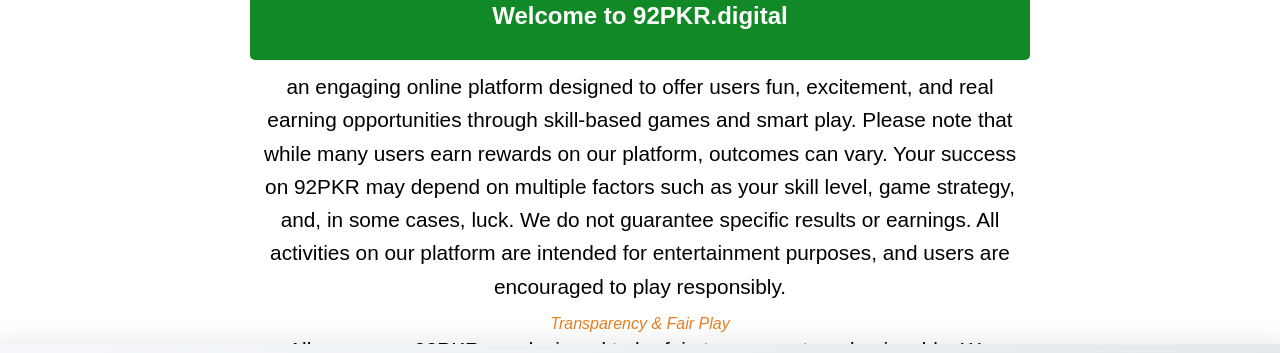
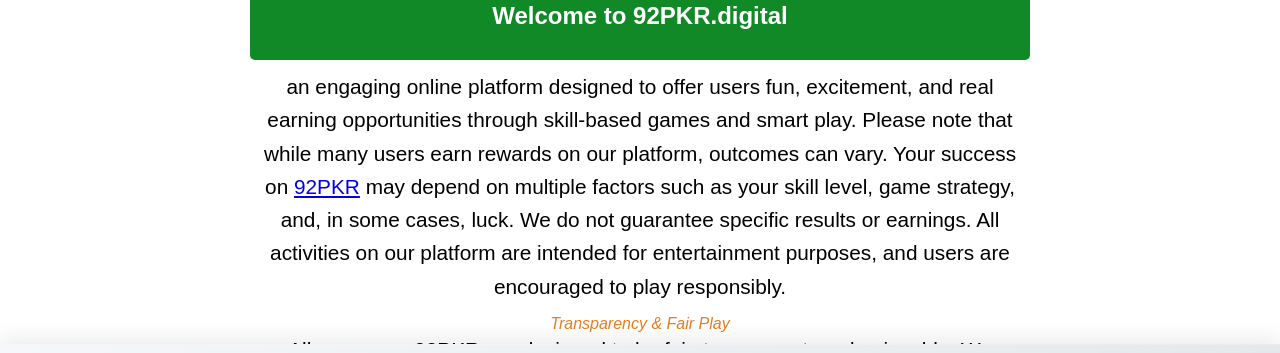
Before and after one commit to waleedabdullah472/NEWPKR, a React (Vite) app: page /Disclaimer in a window 1280 px wide. Shown: the part 371-724 px from the top of the page. Built offline with nearby package versions, Linux system fonts and the light colour scheme.

Commit message:
internal linking

```diff
--- a/src/pages/Disclaimer.jsx
+++ b/src/pages/Disclaimer.jsx
@@ -21,7 +21,7 @@
                         <p className="description">
                             an engaging online platform designed to offer users fun, excitement, and real earning opportunities through skill-based games and smart play.
 
-                            Please note that while many users earn rewards on our platform, outcomes can vary. Your success on 92PKR may depend on multiple factors such as your skill level, game strategy, and, in some cases, luck.
+                            Please note that while many users earn rewards on our platform, outcomes can vary. Your success on <a href="https://www.92pkr.digital/">92PKR</a> may depend on multiple factors such as your skill level, game strategy, and, in some cases, luck.
 
                             We do not guarantee specific results or earnings. All activities on our platform are intended for entertainment purposes, and users are encouraged to play responsibly.
                         </p>
--- a/src/pages/PrivacyPolicy.jsx
+++ b/src/pages/PrivacyPolicy.jsx
@@ -19,7 +19,7 @@
           <div className="left-column col-8">
             <h2 className="heading-with-bg">Welcome to 92PKR.digital</h2>
             <p className="description">
-              At 92PKR, we respect and protect your privacy. This policy explains how we collect, use, and safeguard your personal information when you use our website.
+              At <a href="https://www.92pkr.digital/">92PKR</a>, we respect and protect your privacy. This policy explains how we collect, use, and safeguard your personal information when you use our website.
               <br />
               <strong>1. Information We Collect</strong>
               We may collect basic personal details like:
```
